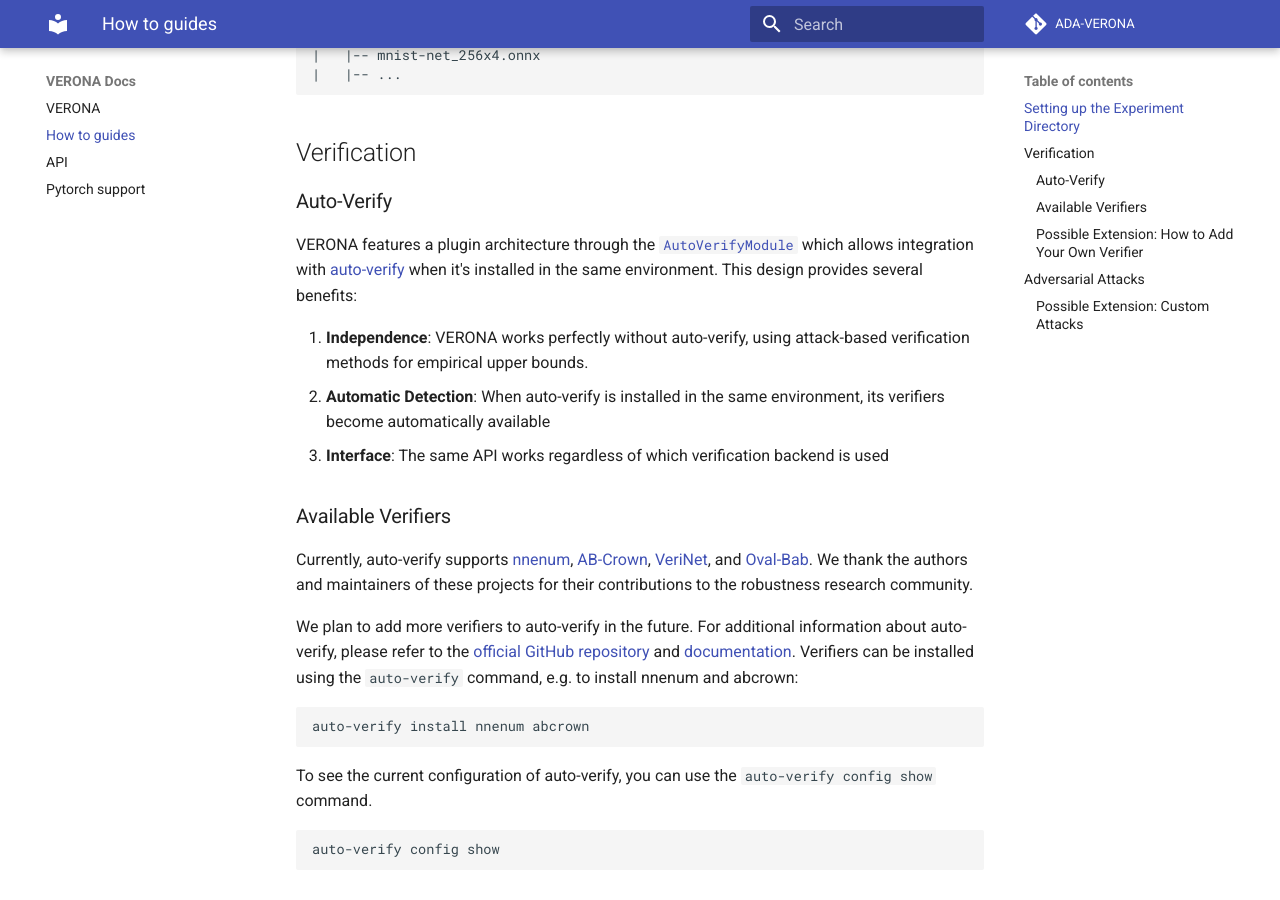
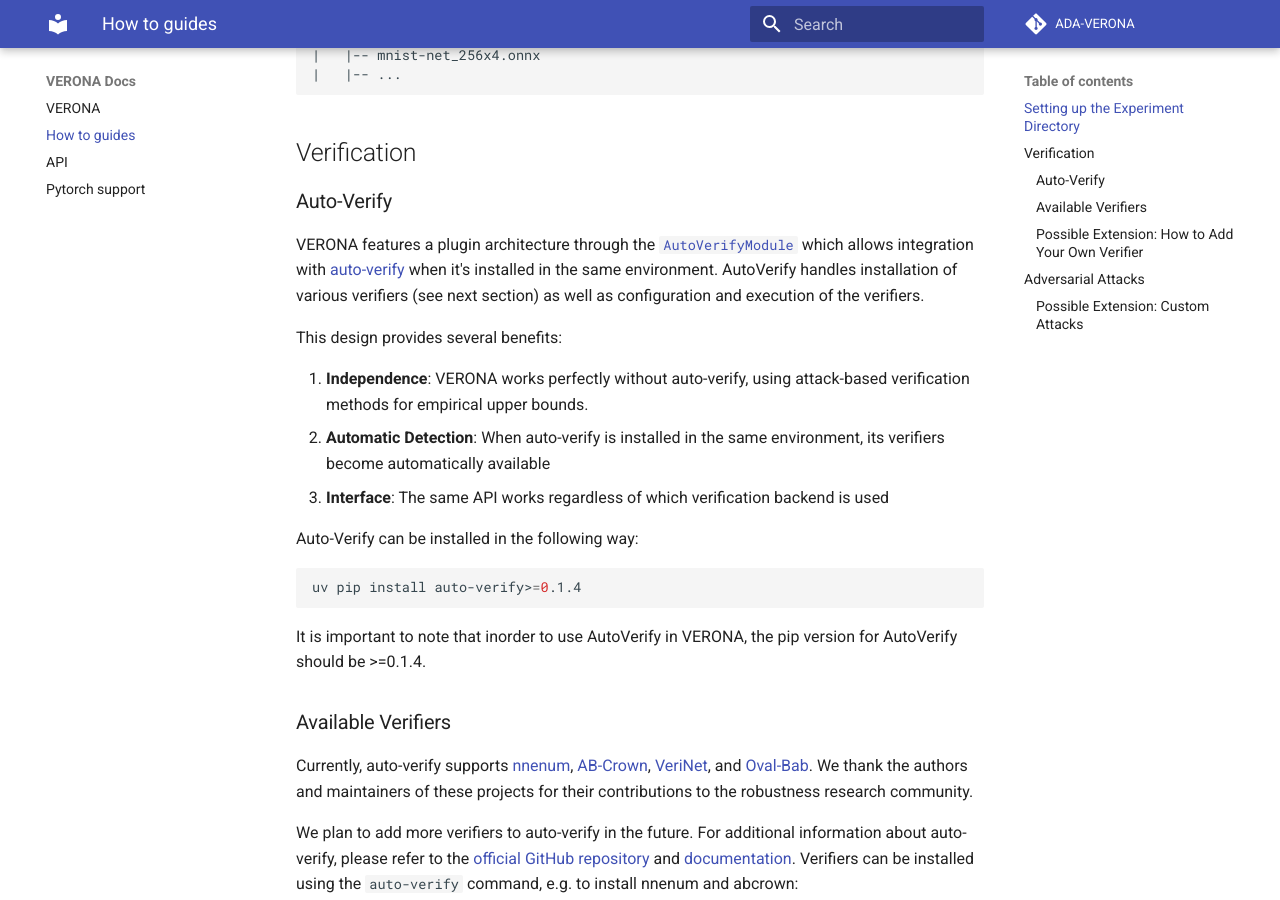
Before and after one commit to ADA-research/VERONA, an MkDocs documentation site: the page built from docs/how-to-guides.md, in a window 1280 px wide and 900 px high, scrolled down 1190 px. Built offline with MkDocs 1.6.1 and Material for MkDocs 9.7.7, drawn with Linux system fonts in a browser that asks for light colours; comment, search, counter and statistics services are not loaded; some of the changed text lies outside the part shown.

Commit message:
enhanced docs with autoattack and autoverify install

````diff
--- a/docs/how-to-guides.md
+++ b/docs/how-to-guides.md
@@ -36,12 +36,21 @@
 
 ### Auto-Verify
 
-VERONA features a plugin architecture through the [`AutoVerifyModule`](./ada_verona/verification_module/auto_verify_module.py) which allows integration with [auto-verify](https://github.com/ADA-research/auto-verify) when it's installed in the same environment. This design provides several benefits:
+VERONA features a plugin architecture through the [`AutoVerifyModule`](./ada_verona/verification_module/auto_verify_module.py) which allows integration with [auto-verify](https://github.com/ADA-research/auto-verify) when it's installed in the same environment.
+AutoVerify handles installation of various verifiers (see next section) as well as configuration and execution of the verifiers.
+
+This design provides several benefits:
 
 1. **Independence**: VERONA works perfectly without auto-verify, using attack-based verification methods for empirical upper bounds.
 2. **Automatic Detection**: When auto-verify is installed in the same environment, its verifiers become automatically available
 3. **Interface**: The same API works regardless of which verification backend is used
 
+Auto-Verify can be installed in the following way:
+
+```bash
+uv pip install auto-verify>=0.1.4
+```
+It is important to note that inorder to use AutoVerify in VERONA, the pip version for AutoVerify should be >=0.1.4.
 ### Available Verifiers
 
 Currently, auto-verify supports [nnenum](https://github.com/stanleybak/nnenum), [AB-Crown](https://github.com/Verified-Intelligence/alpha-beta-CROWN), [VeriNet](https://github.com/vas-group-imperial/VeriNet), and [Oval-Bab](https://github.com/oval-group/oval-bab). We thank the authors and maintainers of these projects for their contributions to the robustness research community.
@@ -83,8 +92,13 @@
 
 - **Fast Gradient Sign Method (FGSM)** [Goodfellow et al., 2015](https://arxiv.org/abs/1412.6572)
 - **Projected Gradient Descent (PGD)** [Madry et al., 2018](https://arxiv.org/abs/1706.06083)
-- **AutoAttack** [Croce and Hein, 2020](https://pypi.org/project/pyautoattack/).
+- **AutoAttack** [Croce and Hein, 2020](https://github.com/fra31/auto-attack).
 
+Note: Similar to AutoVerify, AutoAttack has to be installed seperately from ada-verona inorder to use the AutoAttackModule.
+
+```bash
+pip install git+https://github.com/fra31/auto-attack
+```
 ### Possible Extension: Custom Attacks
 
 Custom attacks can be implemented by using the [`Attack`](./ada_verona/verification_module/attacks/attack.py) interface.
````
